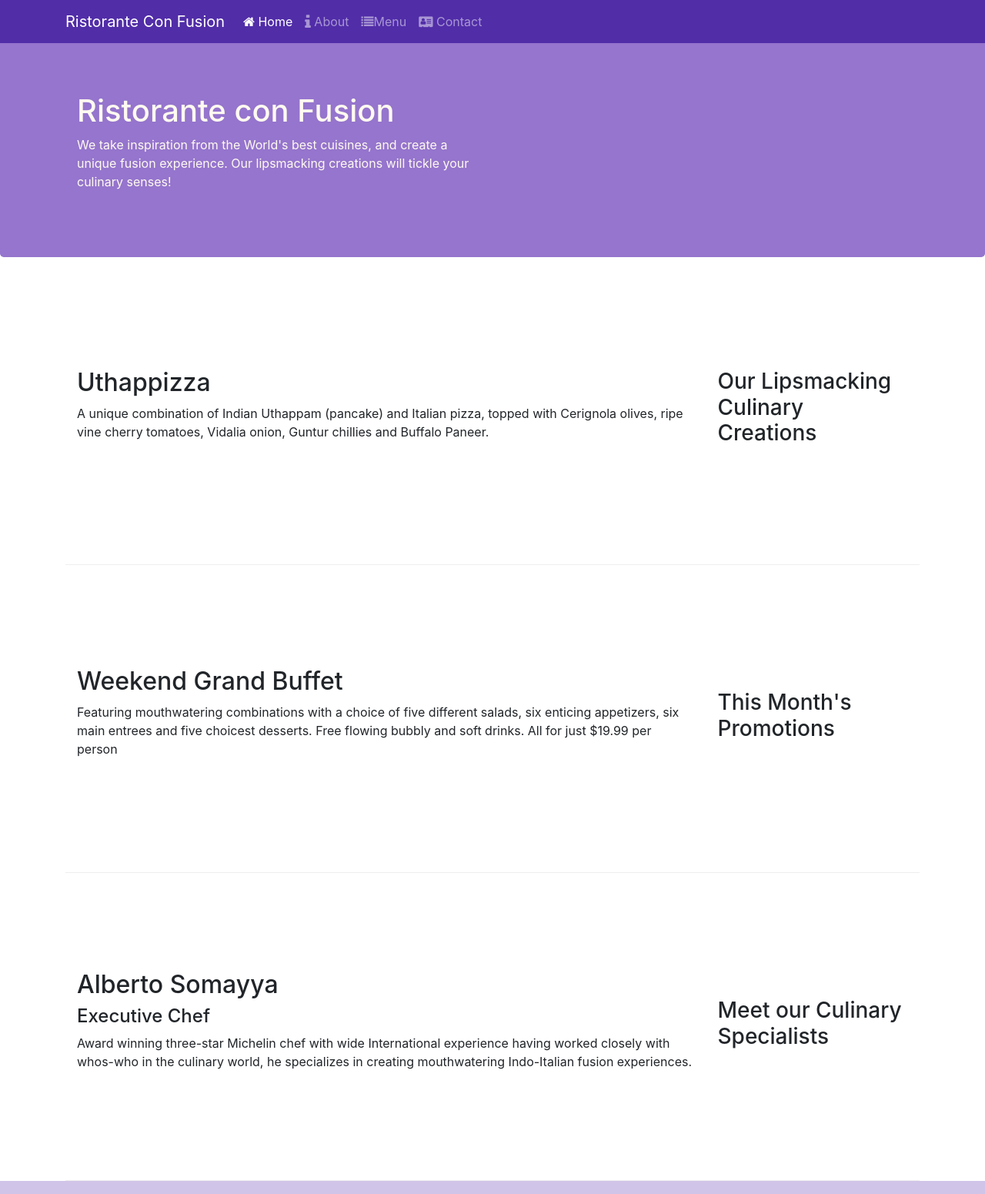
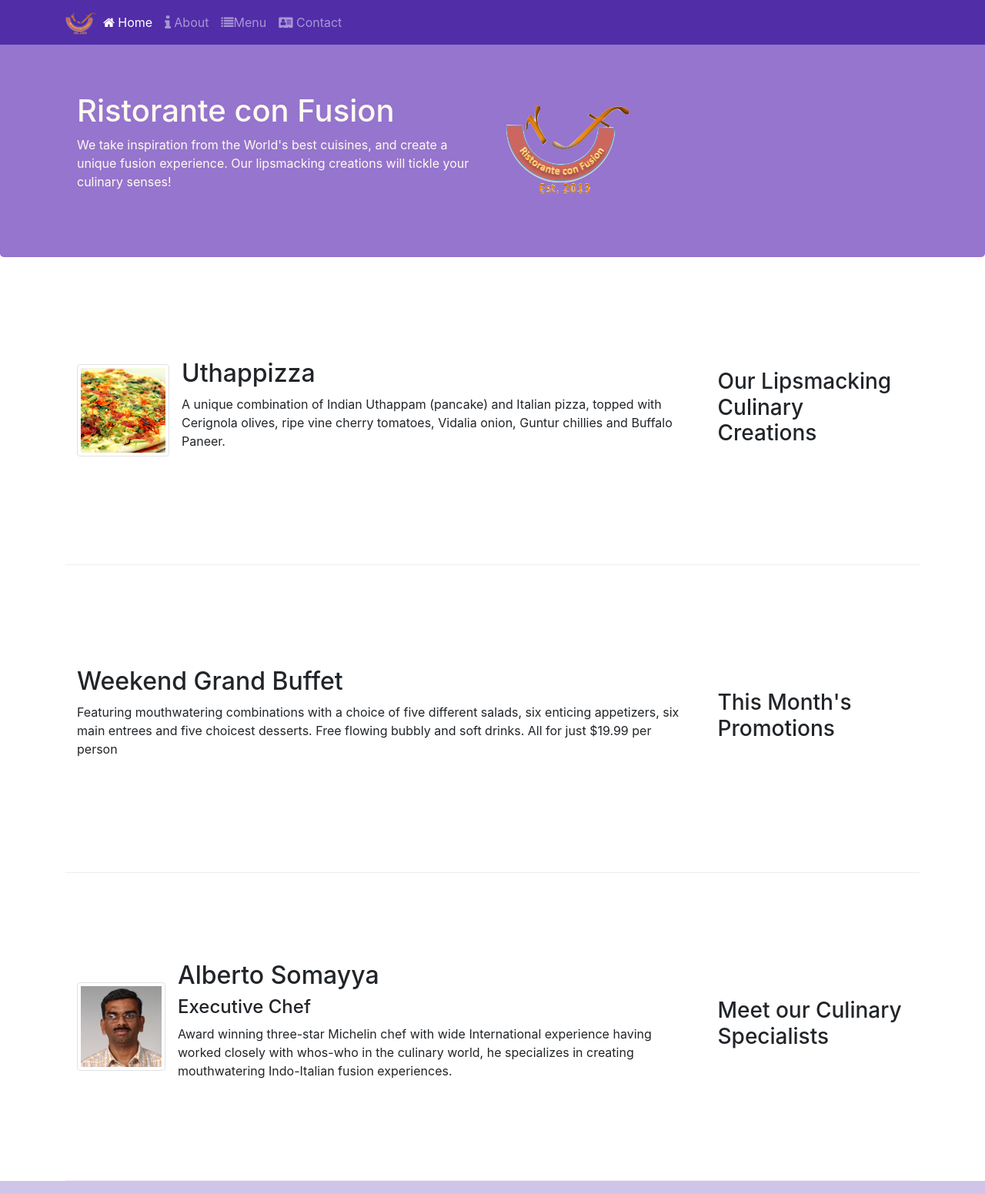
Before and after one commit to raghavendrajain/FE-BootstrapFirstProject, a website: page index.html in a window 1280 px wide. Shown: the top 1551 px of the page at 77% size. Drawn offline with nearby package versions, Linux system fonts and the light colour scheme.

Commit message:
Images within bars

```diff
--- a/index.html
+++ b/index.html
@@ -23,7 +23,7 @@
                     <button class="navbar-toggler" type="button" data-toggle="collapse" data-target="#Navbar">
                         <span class="navbar-toggler-icon"></span>
                     </button>
-                    <a class="navbar-brand" href="#">Ristorante Con Fusion</a>
+                    <a class="navbar-brand mr-auto" href="#"><img src="img/logo.png" height="30" width="41"></a>
                     <div class="collapse navbar-collapse" id="Navbar">
                         <ul class="navbar-nav mr-auto">
                             <li class="nav-item active"><a class="nav-link" href="#"> <span class="fa fa-home"></span> Home </a></li>
@@ -43,7 +43,8 @@
                     <h1>Ristorante con Fusion</h1>
                     <p>We take inspiration from the World's best cuisines, and create a unique fusion experience. Our lipsmacking creations will tickle your culinary senses!</p>
                 </div>
-                <div class = "col-12 col-sm">
+                <div class = "col-12 col-sm align-self-center">
+                    <img src="img/logo.png" class="img-fluid">
                 </div>
             </div>
         </div>
@@ -55,8 +56,16 @@
                 <h3>Our Lipsmacking Culinary Creations</h3>
             </div>
             <div class = "col col-sm order-sm-first col-md">
-                <h2>Uthappizza</h2>
-                <p class="d-none d-sm-block">A unique combination of Indian Uthappam (pancake) and Italian pizza, topped with Cerignola olives, ripe vine cherry tomatoes, Vidalia onion, Guntur chillies and Buffalo Paneer.</p>
+                <div class="media">
+                    <img class="d-flex mr-3 img-thumbnail align-self-center" src="img/uthappizza.png" alt="Uthappizza">
+                        <div class="media-body">
+                            <h2 class="mt-0">Uthappizza</h2>
+                            <p class="d-none d-sm-block">A unique combination of Indian Uthappam (pancake) and
+                                    Italian pizza, topped with Cerignola olives, ripe vine
+                                    cherry tomatoes, Vidalia onion, Guntur chillies and
+                                    Buffalo Paneer.</p>
+                        </div>
+                        </div>
             </div>
         </div>
 
@@ -76,9 +85,18 @@
                 <h3>Meet our Culinary Specialists</h3>
             </div>
             <div class = "col col-sm order-sm-first col-md">
-                <h2>Alberto Somayya</h2>
-                <h4>Executive Chef</h4>
-                <p class="d-none d-sm-block">Award winning three-star Michelin chef with wide International experience having worked closely with whos-who in the culinary world, he specializes in creating mouthwatering Indo-Italian fusion experiences. </p>
+                <div class="media">
+                <img class="d-flex mr-3 img-thumbnail align-self-center"src="img/alberto.png" alt="Alberto Somayya">
+                <div class="media-body">
+                                <h2 class="mt-0">Alberto Somayya</h2>
+                                <h4>Executive Chef</h4>
+                                <p class="d-none d-sm-block">Award winning three-star Michelin chef with wide
+                                    International experience having worked closely with
+                                    whos-who in the culinary world, he specializes in
+                                    creating mouthwatering Indo-Italian fusion experiences.
+                                    </p>
+                            </div>
+                        </div>
             </div>
         </div>
     </div>
```
Also changed, not shown: aboutus.html (+3 -2 lines), contactus.html (+3 -2 lines), img/alberto.png (added), img/buffet.png (added), img/logo.png (added), img/uthappizza.png (added), 1 other file.
